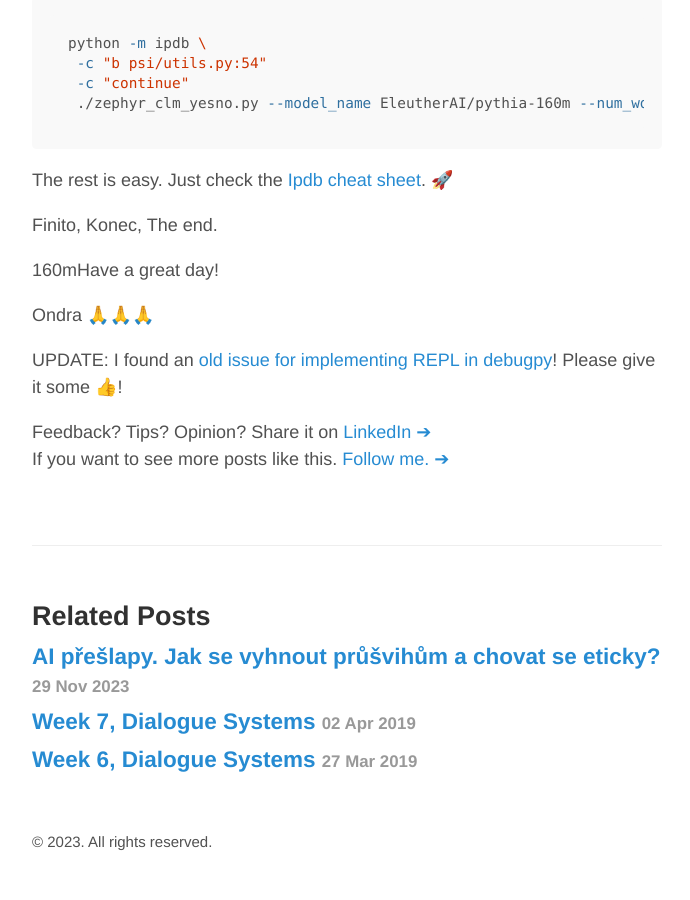
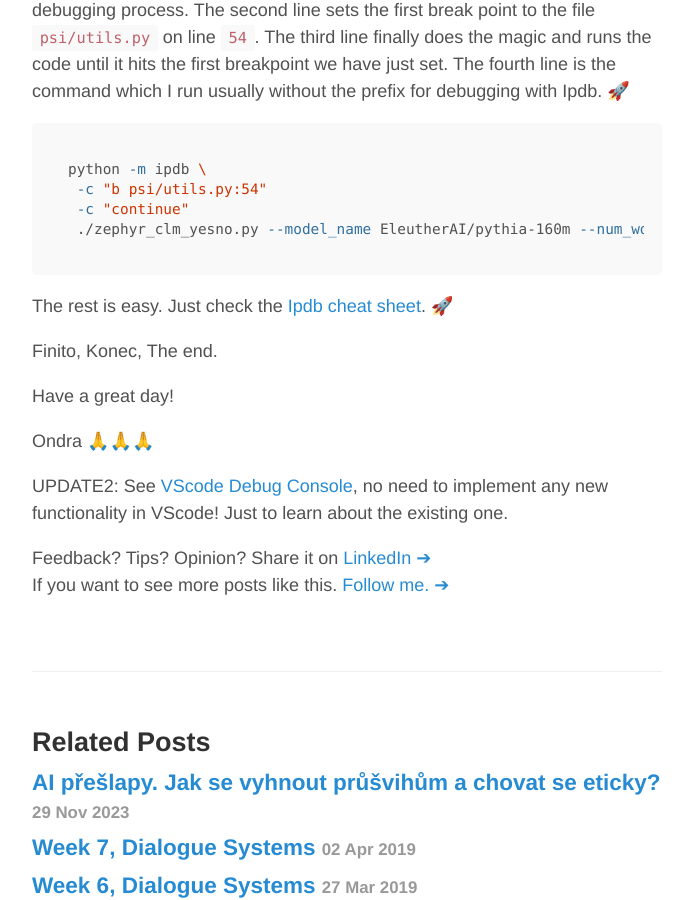
Before and after one commit to oplatek/oplatek.github.io, a Jekyll site: the page built from _posts/2023-12-05-debugging-in-vscode.md, in a window 1280 px wide and 900 px high, scrolled down 3760 px. Shown: the whole window, without its empty margins (293-983 px from the left). Built offline with Jekyll 4.4.1, drawn with Linux system fonts in a browser that asks for light colours; some of the changed text lies outside the part shown.

Commit message:
link-vscode-debug-console

```diff
--- a/_posts/2023-12-05-debugging-in-vscode.md
+++ b/_posts/2023-12-05-debugging-in-vscode.md
@@ -15,6 +15,8 @@ What am I still ignoring in VScode? What are your tips?
 
 Let me quickly recapitulate for what I am thankful in VScode then I will describe how I debug code.
 Finally, I will describe my perfect debugging workflow in [Ipdb](https://github.com/gotcha/ipdb). Can it be replicated in VScode? I don't know.
+
+**UPDATE: Pavel Minaev quickly replied to my comment about a missing feature and recommended [VScode Debug Console](https://code.visualstudio.com/docs/editor/debugging#_debug-console-repl ) the REPL Ipdb equivalent in VScode. I need to test it properly it seems as functional as Ipdb. 🎉**
 
 ## VScode excellence
 
@@ -124,11 +126,11 @@ The rest is easy. Just check the [Ipdb cheat sheet](https://wangchuan.github.io/
 
 Finito, Konec, The end.
 
-160mHave a great day!
+Have a great day!
 
 Ondra 🙏🙏🙏
 
-UPDATE: I found an [old issue for implementing REPL in debugpy](https://github.com/microsoft/debugpy/issues/221)! Please give it some 👍!
+UPDATE2: See [VScode Debug Console](https://code.visualstudio.com/docs/editor/debugging#_debug-console-repl), no need to implement any new functionality in VScode! Just to learn about the existing one.
 
 Feedback? Tips? Opinion? Share it on [LinkedIn ➔](https://www.linkedin.com/in/ondrejplatek/)<br/>
 If you want to see more posts like this. [Follow me. ➔](https://www.linkedin.com/comm/mynetwork/discovery-see-all?usecase=PEOPLE_FOLLOWS&followMember=ondrejplatek)
```
